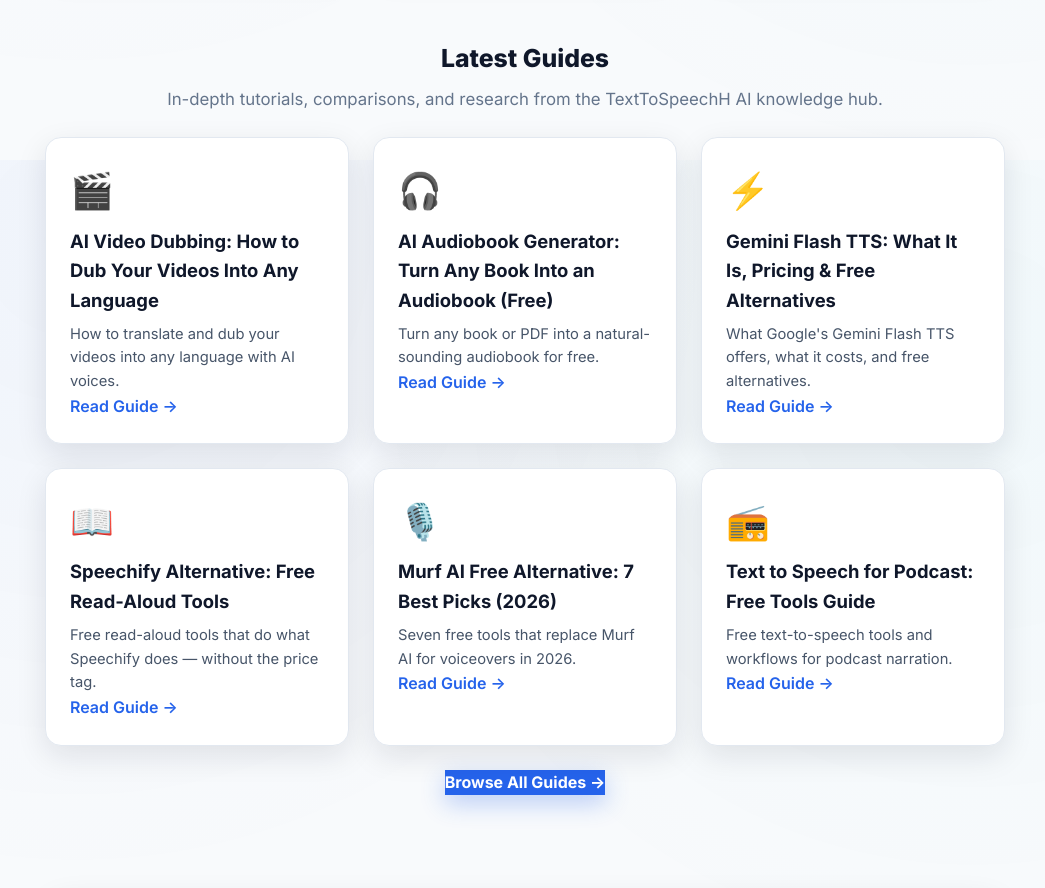
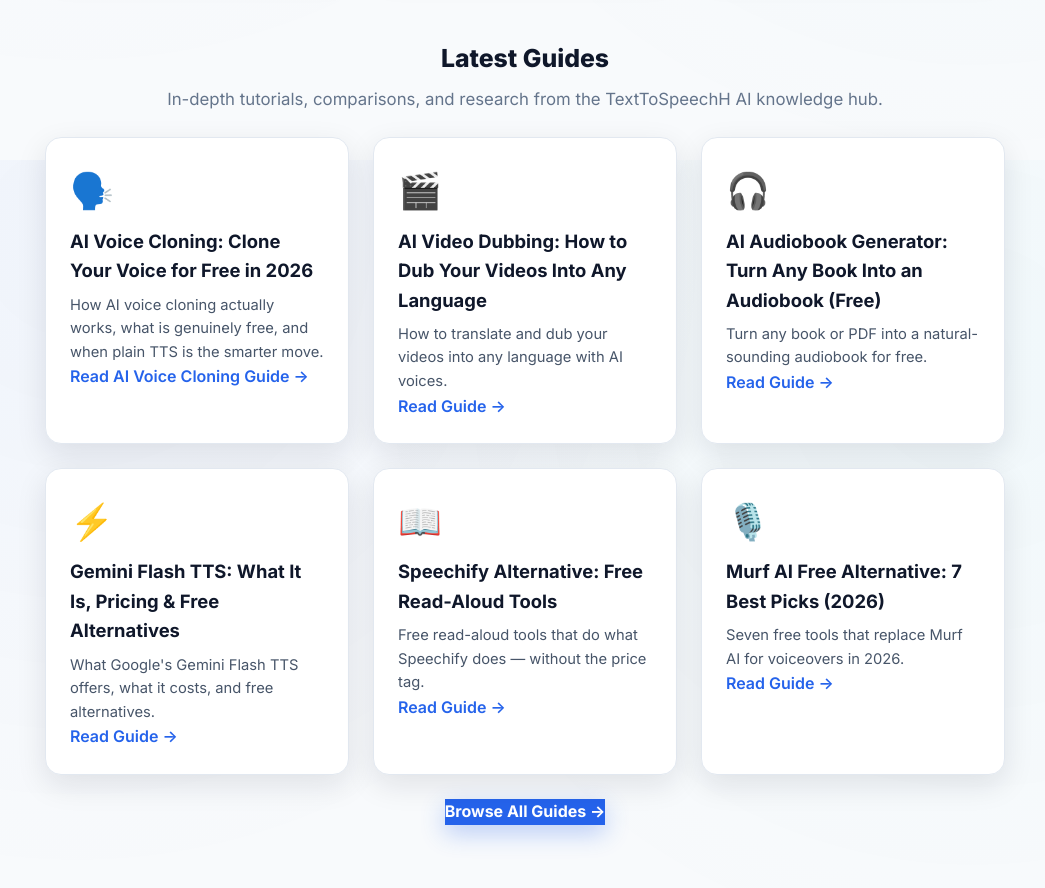
Before and after one commit to monisayshs/texttospeechh, a website: page public/index.html in a window 1280 px wide. Shown: the part 1440-2328 px from the top of the page, without its empty margins (115-1160 px from the left). Drawn offline with Linux system fonts and the light colour scheme.

Commit message:
SEO: Latest Guides now features 6 newest articles incl. voice cloning

```diff
--- a/public/index.html
+++ b/public/index.html
@@ -455,6 +455,12 @@
       </div>
       <div class="features-grid">
       <div class="feature-card glass-panel">
+        <div class="feature-icon">🗣️</div>
+        <h3><a href="/text-to-speech/blog/ai-voice-cloning-guide" style="color:inherit; text-decoration:none;">AI Voice Cloning: Clone Your Voice for Free in 2026</a></h3>
+        <p>How AI voice cloning actually works, what is genuinely free, and when plain TTS is the smarter move.</p>
+        <a href="/text-to-speech/blog/ai-voice-cloning-guide" style="color:var(--color-primary); font-weight:600; text-decoration:none;">Read AI Voice Cloning Guide →</a>
+      </div>
+      <div class="feature-card glass-panel">
         <div class="feature-icon">🎬</div>
         <h3><a href="/text-to-speech/blog/ai-video-dubbing-guide" style="color:inherit; text-decoration:none;">AI Video Dubbing: How to Dub Your Videos Into Any Language</a></h3>
         <p>How to translate and dub your videos into any language with AI voices.</p>
@@ -483,12 +489,6 @@
         <h3><a href="/text-to-speech/blog/murf-ai-free-alternative" style="color:inherit; text-decoration:none;">Murf AI Free Alternative: 7 Best Picks (2026)</a></h3>
         <p>Seven free tools that replace Murf AI for voiceovers in 2026.</p>
         <a href="/text-to-speech/blog/murf-ai-free-alternative" style="color:var(--color-primary); font-weight:600; text-decoration:none;">Read Guide →</a>
-      </div>
-      <div class="feature-card glass-panel">
-        <div class="feature-icon">📻</div>
-        <h3><a href="/text-to-speech/blog/text-to-speech-for-podcast-free" style="color:inherit; text-decoration:none;">Text to Speech for Podcast: Free Tools Guide</a></h3>
-        <p>Free text-to-speech tools and workflows for podcast narration.</p>
-        <a href="/text-to-speech/blog/text-to-speech-for-podcast-free" style="color:var(--color-primary); font-weight:600; text-decoration:none;">Read Guide →</a>
       </div>
       </div>
       <div style="text-align:center; margin-top:24px;">
```
